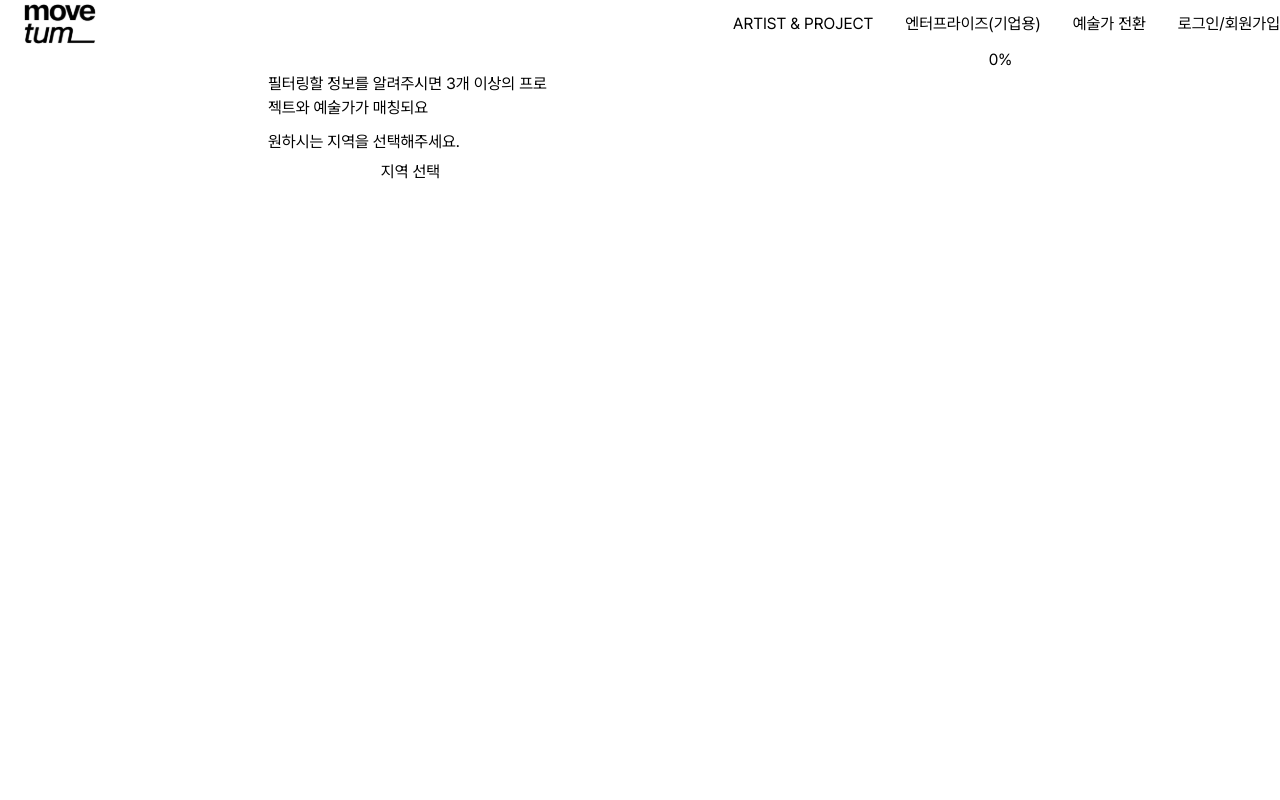
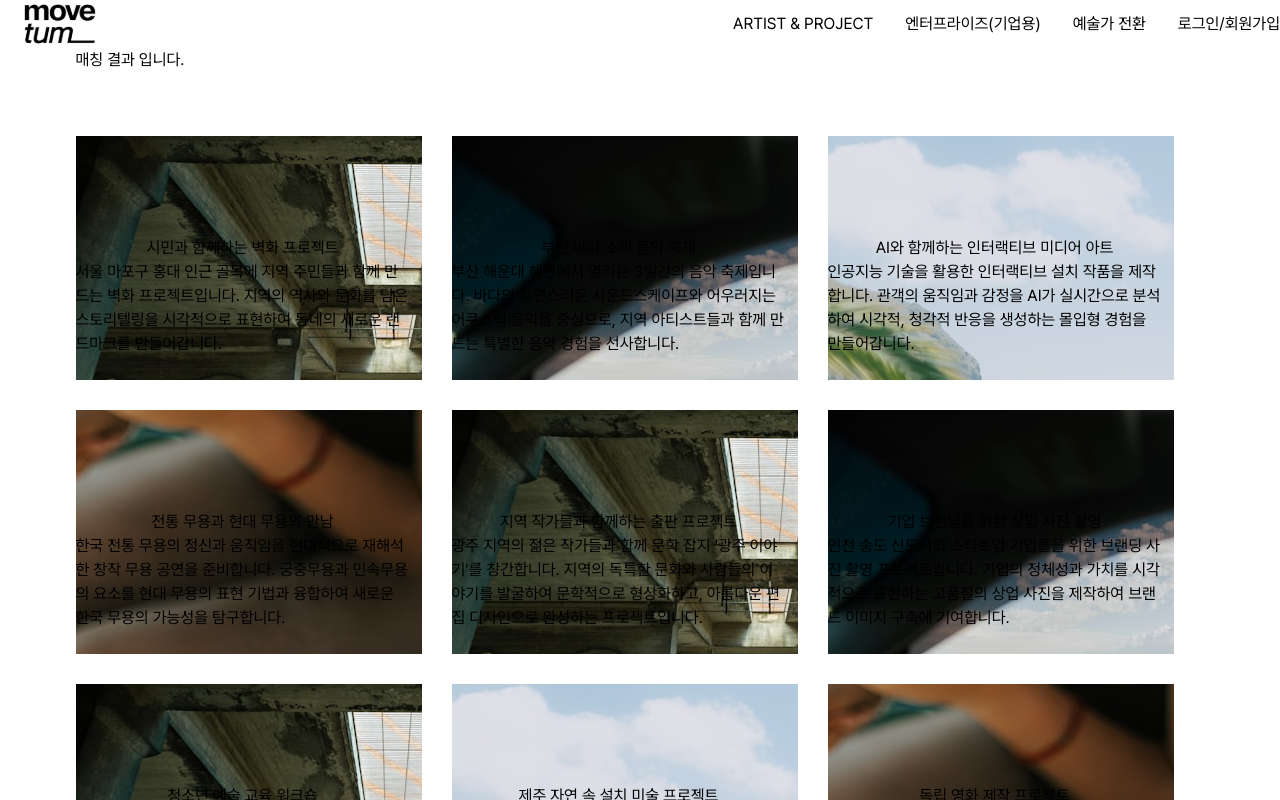
Before and after one commit to blaybus-lightblue/lightblue-fe, a Next.js app: page /matching/project/result in a window 1280 px wide. Shown: the top 800 px of the page. Built offline with nearby package versions, Linux system fonts and the light colour scheme.

Commit message:
project 매칭 결과

```diff
--- a/src/apis/project.queries.ts
+++ b/src/apis/project.queries.ts
@@ -1,4 +1,3 @@
-import { AxiosResponse } from 'axios'
 import {
   GetAllProjectsParams,
   GetProjectsByBudgetRangeParams,
@@ -58,20 +57,20 @@ export const queryOptions = {
   }),
 
   matchProject: (
-    city: GetProjectsByCityParams,
-    type: GetProjectsByTypeParams,
+    city: GetProjectsByCityParams['city'],
+    type: GetProjectsByTypeParams['projectType'],
     budget: GetProjectsByBudgetRangeParams,
     options?: Omit<
       UseQueryOptions<{ result: (ProjectDTO & { score: number })[] }>,
       'queryKey' | 'queryFn'
     >
   ) => ({
-    queryKey: queryKeys.matchProject(city, type, budget),
+    queryKey: queryKeys.matchProject({ city }, { projectType: type }, budget),
     queryFn: async () => {
       const res = await Promise.all([
-        api.getProjectsByCity(city),
+        api.getProjectsByCity({ city }),
         api.getProjectsByBudgetRange(budget),
-        api.getProjectsByType(type),
+        api.getProjectsByType({ projectType: type }),
       ])
 
       const scores = new Array(
@@ -137,8 +136,8 @@ export function useSearchProject(
 }
 
 export function useMatchProject(
-  city: GetProjectsByCityParams,
-  type: GetProjectsByTypeParams,
+  city: GetProjectsByCityParams['city'],
+  type: GetProjectsByTypeParams['projectType'],
   budget: GetProjectsByBudgetRangeParams,
   options?: Omit<
     UseQueryOptions<{ result: (ProjectDTO & { score: number })[] }>,
--- a/src/app/matching/(process)/project/result/page.tsx
+++ b/src/app/matching/(process)/project/result/page.tsx
@@ -1,170 +1,247 @@
 'use client'
-import { useModal } from '@/components/shadcn/modal'
-import { ProgressBar } from '@/components/ProgressBar'
-import { SelectListModal } from '@/components/modal/SelectListModal'
-import {
-  BUDGET_RANGES,
-  CITIES,
-  MATCHING_FINISH_DELAY,
-  PROJECT_DURATION,
-  PROJECT_TYPES,
-} from '@/consts'
-import { ResponseProps } from '@/components/chat/Response'
-import { useCallback, useEffect, useMemo, useState } from 'react'
-import { Flex } from '@/components/flex'
-import { Chat } from '@/components/chat/Chat'
-import { isEqual, isNil } from 'lodash-es'
-import { LoadingMatching } from '@/components/matching/LoadingMatching'
+import { MatchingResultPageTemplate } from '@/components/pageTemplates/MatchingResultPageTemplate'
+
+import { useProjectStore } from '@/providers/ProjectMatchingResultProvider'
+import { isNil } from 'lodash-es'
+import { useState } from 'react'
 
 export default function Page() {
-  const [modal, modalCtx] = useModal()
-  const [currentResponses, setCurrentResponses] = useState<
-    SelectOption['value'][]
-  >([])
-  const [isMatching, setIsMatching] = useState(false)
+  let { result } = useProjectStore(state => state)
+  const [compareList, setCompareList] = useState<number[]>([])
 
-  const responses: ResponseProps[] = useMemo(
-    () => [
-      {
-        text: '필터링할 정보를 알려주시면 3개 이상의 프로젝트와 예술가가 매칭되요',
-      },
-      {
-        text: '원하시는 지역을 선택해주세요.',
-        buttonProps: {
-          onClick: () =>
-            modal
-              .open({
-                component: () => (
-                  <SelectListModal options={CITIES} title='지역 선택' />
-                ),
-              })
-              .then(res => {
-                return {
-                  label:
-                    CITIES.find(item => isEqual(item.value, res.value))
-                      ?.label ?? '',
-                  value: res.value,
-                }
-              }),
-          buttonText: '지역 선택',
-        },
-      },
-      {
-        text: '협업유형을 선택해주세요.',
-        buttonProps: {
-          onClick: () =>
-            modal
-              .open({
-                component: () => (
-                  <SelectListModal
-                    options={PROJECT_TYPES}
-                    title='협업 유형'
-                    className='h-[300px]'
-                  />
-                ),
-              })
-              .then(res => {
-                return {
-                  label:
-                    PROJECT_TYPES.find(item => isEqual(item.value, res.value))
-                      ?.label ?? '',
-                  value: res.value,
-                }
-              }),
-          buttonText: '협업유형 선택하기',
-        },
-      },
-      {
-        text: '예산범위를 선택해주세요.',
-        buttonProps: {
-          onClick: () =>
-            modal
-              .open({
-                component: () => (
-                  <SelectListModal
-                    options={BUDGET_RANGES}
-                    title='예산 범위'
-                    className='h-[230px]'
-                  />
-                ),
-              })
-              .then(res => {
-                return {
-                  label:
-                    BUDGET_RANGES.find(item => isEqual(item.value, res.value))
-                      ?.label ?? '',
-                  value: res.value,
-                }
-              }),
-          buttonText: '예산범위 선택하기',
-        },
-      },
-      {
-        text: '프로젝트 기간을 선택해주세요.',
-        buttonProps: {
-          onClick: () =>
-            modal
-              .open({
-                component: () => (
-                  <SelectListModal
-                    options={PROJECT_DURATION}
-                    title='프로젝트 기간'
-                    className='h-[192px]'
-                  />
-                ),
-              })
-              .then(res => {
-                return {
-                  label:
-                    PROJECT_DURATION.find(item =>
-                      isEqual(item.value, res.value)
-                    )?.label ?? '',
-                  value: res.value,
-                }
-              }),
-          buttonText: '프로젝트 기간 선택하기',
-        },
-      },
-      {
-        text: '지금부터 프로젝트 매칭을 시작하겠습니다.',
-      },
-    ],
-    []
-  )
+  result = [
+    {
+      id: 1,
+      creatorId: 1001,
+      creatorName: '김서연',
+      title: '시민과 함께하는 벽화 프로젝트',
+      projectType: 'COMMUNITY', // 지역사회 참여형 프로젝트
+      requirements:
+        '미술 경험이 있으신 분, 주말 참여 가능하신 분을 찾습니다. 지역사회에 대한 관심과 열정이 중요합니다.',
+      primaryArtField: 'VISUAL_ARTS', // 주 분야: 시각예술
+      secondaryArtField: 'DESIGN', // 부 분야: 디자인 (벽화 설계)
+      recruitmentCount: 8,
+      startDate: '2025-09-15', // ISO 날짜 형식
+      activityCity: 'SEOUL',
+      expectedBudget: 5000000, // 500만원 - 재료비 및 참여자 활동비
+      description:
+        '서울 마포구 홍대 인근 골목에 지역 주민들과 함께 만드는 벽화 프로젝트입니다. 지역의 역사와 문화를 담은 스토리텔링을 시각적으로 표현하여 동네의 새로운 랜드마크를 만들어갑니다.',
+      referenceUrl: '/1.jpg',
+      status: 'RECRUITING', // 현재 참여자 모집 중
+      createdAt: '2025-08-20T10:30:00Z', // ISO 8601 날짜-시간 형식
+      updatedAt: '2025-08-23T14:15:00Z',
+    },
 
-  const percentage = Math.round(
-    (currentResponses.length /
-      responses.filter(item => !isNil(item.buttonProps)).length) *
-      100
-  )
+    {
+      id: 2,
+      creatorId: 1002,
+      creatorName: '박민준',
+      title: '부산 바다 소리 음악 축제',
+      projectType: 'FESTIVAL', // 축제/페스티벌 형태
+      requirements:
+        '악기 연주 가능자, 보컬리스트, 음향 기술자를 찾습니다. 야외 공연 경험 우대합니다.',
+      primaryArtField: 'MUSIC', // 주 분야: 음악
+      secondaryArtField: 'PERFORMANCE_ART', // 부 분야: 퍼포먼스 (무대 연출)
+      recruitmentCount: 15,
+      startDate: '2025-10-10',
+      activityCity: 'BUSAN',
+      expectedBudget: 12000000, // 1200만원 - 대규모 축제 예산
+      description:
+        '부산 해운대 해변에서 열리는 3일간의 음악 축제입니다. 바다의 자연스러운 사운드스케이프와 어우러지는 어쿠스틱 음악을 중심으로, 지역 아티스트들과 함께 만드는 특별한 음악 경험을 선사합니다.',
+      referenceUrl: '/2.jpg',
+      status: 'RECRUITING',
+      createdAt: '2025-08-18T09:00:00Z',
+      updatedAt: '2025-08-24T16:20:00Z',
+    },
 
-  const onProcess = useCallback((responses: SelectOption[]) => {
-    setCurrentResponses(responses.map(item => item.value))
-  }, [])
+    {
+      id: 3,
+      creatorId: 1003,
+      creatorName: '이지은',
+      title: 'AI와 함께하는 인터랙티브 미디어 아트',
+      projectType: 'DIGITAL', // 디지털 아트 프로젝트
+      requirements:
+        '프로그래밍 경험(Python, JavaScript), 미디어 아트에 대한 이해, 새로운 기술에 대한 호기심을 가진 분을 찾습니다.',
+      primaryArtField: 'DIGITAL_ART', // 주 분야: 디지털 아트
+      secondaryArtField: 'MULTIMEDIA', // 부 분야: 멀티미디어
+      recruitmentCount: 5, // 소규모 전문가 그룹
+      startDate: '2025-09-01',
+      activityCity: 'ONLINE', // 온라인 협업 프로젝트
+      expectedBudget: 8000000, // 800만원 - 기술 장비 및 소프트웨어 비용
+      description:
+        '인공지능 기술을 활용한 인터랙티브 설치 작품을 제작합니다. 관객의 움직임과 감정을 AI가 실시간으로 분석하여 시각적, 청각적 반응을 생성하는 몰입형 경험을 만들어갑니다.',
+      referenceUrl: '/3.jpg',
+      status: 'IN_PROGRESS', // 이미 진행 중인 프로젝트
+      createdAt: '2025-07-15T11:45:00Z',
+      updatedAt: '2025-08-24T13:30:00Z',
+    },
 
-  useEffect(() => {
-    if (
-      currentResponses.length ===
-      responses.filter(item => !isNil(item.buttonProps)).length
-    ) {
-      setTimeout(() => {
-        setIsMatching(true)
-      }, MATCHING_FINISH_DELAY)
-    }
-  }, [currentResponses, responses])
+    {
+      id: 4,
+      creatorId: 1004,
+      creatorName: '최현우',
+      title: '전통 무용과 현대 무용의 만남',
+      projectType: 'PERFORMANCE', // 공연 프로젝트
+      requirements:
+        '전통무용 또는 현대무용 경험자, 무대 경험 3년 이상, 창작에 대한 열정이 있는 무용수를 찾습니다.',
+      primaryArtField: 'DANCE', // 주 분야: 무용
+      secondaryArtField: 'TRADITIONAL_ARTS', // 부 분야: 전통예술
+      recruitmentCount: 12,
+      startDate: '2025-11-20',
+      activityCity: 'DAEGU',
+      expectedBudget: 6500000, // 650만원 - 의상, 무대, 연습실 비용
+      description:
+        '한국 전통 무용의 정신과 움직임을 현대적으로 재해석한 창작 무용 공연을 준비합니다. 궁중무용과 민속무용의 요소를 현대 무용의 표현 기법과 융합하여 새로운 한국 무용의 가능성을 탐구합니다.',
+      referenceUrl: '/4.jpg',
+      status: 'RECRUITING',
+      createdAt: '2025-08-22T08:20:00Z',
+      updatedAt: '2025-08-24T10:15:00Z',
+    },
 
+    {
+      id: 5,
+      creatorId: 1005,
+      creatorName: '정수아',
+      title: '지역 작가들과 함께하는 출판 프로젝트',
+      projectType: 'COLLABORATION', // 협업 프로젝트
+      requirements:
+        '글쓰기 경험, 편집 또는 디자인 능력, 지역 문화에 대한 관심을 가진 분들을 모집합니다.',
+      primaryArtField: 'LITERATURE', // 주 분야: 문학
+      secondaryArtField: 'DESIGN', // 부 분야: 디자인 (출판 디자인)
+      recruitmentCount: 6,
+      startDate: '2025-09-30',
+      activityCity: 'GWANGJU',
+      expectedBudget: 3000000, // 300만원 - 인쇄비 및 제작비
+      description:
+        "광주 지역의 젊은 작가들과 함께 문학 잡지 '광주 이야기'를 창간합니다. 지역의 독특한 문화와 사람들의 이야기를 발굴하여 문학적으로 형상화하고, 아름다운 편집 디자인으로 완성하는 프로젝트입니다.",
+      referenceUrl: '/1.jpg', // 아직 참조 URL이 없는 경우의 예시
+      status: 'RECRUITING',
+      createdAt: '2025-08-19T14:30:00Z',
+      updatedAt: '2025-08-24T09:45:00Z',
+    },
+
+    {
+      id: 6,
+      creatorId: 1006,
+      creatorName: '강예진',
+      title: '기업 브랜딩을 위한 상업 사진 촬영',
+      projectType: 'COMMERCIAL', // 상업적 프로젝트
+      requirements:
+        '상업 사진 촬영 경험, 브랜드 이해도, 포토샵/라이트룸 능숙자를 찾습니다. 포트폴리오 필수 제출입니다.',
+      primaryArtField: 'PHOTOGRAPHY', // 주 분야: 사진
+      secondaryArtField: 'DESIGN', // 부 분야: 디자인 (브랜딩)
+      recruitmentCount: 3, // 전문가 소규모 팀
+      startDate: '2025-09-05',
+      activityCity: 'INCHEON',
+      expectedBudget: 15000000, // 1500만원 - 높은 상업적 예산
+      description:
+        '인천 송도 신도시의 스타트업 기업들을 위한 브랜딩 사진 촬영 프로젝트입니다. 기업의 정체성과 가치를 시각적으로 표현하는 고품질의 상업 사진을 제작하여 브랜드 이미지 구축에 기여합니다.',
+      referenceUrl: '/2.jpg',
+      status: 'COMPLETED', // 이미 완료된 프로젝트 예시
+      createdAt: '2025-07-10T16:00:00Z',
+      updatedAt: '2025-08-15T18:30:00Z',
+    },
+
+    {
+      id: 7,
+      creatorId: 1007,
+      creatorName: '윤서현',
+      title: '청소년 예술 교육 워크숍',
+      projectType: 'EDUCATIONAL', // 교육 프로젝트
+      requirements:
+        '아동/청소년 교육 경험, 예술 전공자 우대, 인내심과 소통 능력을 갖춘 분을 찾습니다.',
+      primaryArtField: 'CRAFT', // 주 분야: 공예
+      secondaryArtField: 'VISUAL_ARTS', // 부 분야: 시각예술
+      recruitmentCount: 10,
+      startDate: '2025-10-01',
+      activityCity: 'DAEJEON',
+      expectedBudget: 4000000, // 400만원 - 교육용 재료비 및 강사료
+      description:
+        '대전 지역 중고등학생들을 대상으로 한 6주간의 예술 교육 워크숍입니다. 도자기, 목공예, 섬유 공예 등 다양한 전통 공예 기법을 현대적으로 재해석하여 청소년들의 창의성을 기르는 프로그램입니다.',
+      referenceUrl: '/1.jpg',
+      status: 'RECRUITING',
+      createdAt: '2025-08-21T12:00:00Z',
+      updatedAt: '2025-08-24T15:20:00Z',
+    },
+
+    {
+      id: 8,
+      creatorId: 1008,
+      creatorName: '홍길동',
+      title: '제주 자연 속 설치 미술 프로젝트',
+      projectType: 'INSTALLATION', // 설치미술 프로젝트
+      requirements:
+        '야외 작업 가능자, 자연 친화적 재료 사용 경험, 환경 예술에 대한 이해가 있는 분을 찾습니다.',
+      primaryArtField: 'VISUAL_ARTS', // 주 분야: 시각예술
+      secondaryArtField: 'ARCHITECTURE', // 부 분야: 건축 (공간 설계)
+      recruitmentCount: 7,
+      startDate: '2025-11-01',
+      activityCity: 'JEJU',
+      expectedBudget: 10000000, // 1000만원 - 재료비, 운송비, 설치비
+      description:
+        '제주의 아름다운 자연 환경 속에서 자연과 조화를 이루는 대형 설치 작품을 제작합니다. 지속가능한 재료만을 사용하여 환경을 해치지 않으면서도 강력한 메시지를 전달하는 작품을 목표로 합니다.',
+      referenceUrl: '/3.jpg',
+      status: 'PAUSED', // 일시 중단된 프로젝트 예시
+      createdAt: '2025-08-01T10:15:00Z',
+      updatedAt: '2025-08-20T11:30:00Z',
+    },
+
+    {
+      id: 9,
+      creatorId: 1009,
+      creatorName: '김태영',
+      title: '독립 영화 제작 프로젝트',
+      projectType: 'COLLABORATION', // 영화 프로젝트로 추정 (타입에 없지만 내용상 COLLABORATION으로 분류)
+      requirements:
+        '영화 제작 경험, 촬영/편집/사운드 중 한 분야 전문성, 장기 프로젝트 참여 가능자를 찾습니다.',
+      primaryArtField: 'FILM', // 주 분야: 영화
+      secondaryArtField: 'MULTIMEDIA', // 부 분야: 멀티미디어
+      recruitmentCount: 20, // 영화 제작팀의 다양한 역할
+      startDate: '2025-10-15',
+      activityCity: 'GYEONGGI',
+      expectedBudget: 25000000, // 2500만원 - 독립영화치고는 큰 예산
+      description:
+        '경기도의 소도시를 배경으로 한 독립 영화를 제작합니다. 청춘의 꿈과 현실, 그리고 지역사회의 변화를 다룬 따뜻하면서도 현실적인 이야기를 통해 관객들에게 진솔한 감동을 전하는 것이 목표입니다.',
+      referenceUrl: '/4.jpg',
+      status: 'RECRUITING',
+      createdAt: '2025-08-23T13:45:00Z',
+      updatedAt: '2025-08-24T17:10:00Z',
+    },
+
+    {
+      id: 10,
+      creatorId: 1010,
+      creatorName: '이소민',
+      title: '패션 디자이너 데뷔 컬렉션',
+      projectType: 'EXHIBITION', // 전시 형태의 패션쇼
+      requirements:
+        '패션 디자인 학도, 패턴 제작자, 모델, 헤어/메이크업 아티스트를 찾습니다. 패션에 대한 열정이 가장 중요합니다.',
+      primaryArtField: 'FASHION', // 주 분야: 패션
+      secondaryArtField: 'DESIGN', // 부 분야: 디자인
+      recruitmentCount: 25, // 패션쇼 제작진
+      startDate: '2025-12-01',
+      activityCity: 'SEOUL',
+      expectedBudget: 18000000, // 1800만원 - 원단, 제작, 쇼 진행비
+      description:
+        "신진 패션 디자이너의 데뷔 컬렉션을 위한 종합 프로젝트입니다. '도시 속의 자연'이라는 테마로 지속가능한 패션을 추구하며, 친환경 소재와 제로 웨이스트 디자인을 통해 새로운 패션의 방향을 제시합니다.",
+      referenceUrl: '/1.jpg',
+      status: 'CANCELLED', // 취소된 프로젝트 예시
+      createdAt: '2025-07-20T09:30:00Z',
+      updatedAt: '2025-08-10T14:45:00Z',
+    },
+  ]
   return (
-    <>
-      <Flex gap={24} className='w-full' align='center'>
-        <ProgressBar value={percentage} className='h-[22px]' />
-        <p className='body1'>{percentage}%</p>
-      </Flex>
-      {isMatching ? (
-        <LoadingMatching />
-      ) : (
-        <Chat responses={responses} onProcess={onProcess} />
-      )}
-      {modalCtx}
-    </>
+    <MatchingResultPageTemplate>
+      <MatchingResultPageTemplate.ImageDisplayer
+        data={result.map(item => {
+          return {
+            image: item.referenceUrl ?? '',
+            title: item.title ?? '',
+            description: item.description ?? '',
+            hideCompare: true,
+          }
+        })}
+      />
+    </MatchingResultPageTemplate>
   )
 }
--- a/src/components/matching/MatchingResultCard.tsx
+++ b/src/components/matching/MatchingResultCard.tsx
@@ -45,7 +45,7 @@ export const MatchingResultCard = ({
       <Flex
         align='center'
         vertical
-        className='absolute bottom-[24px] w-full translate-x-[-8px]'>
+        className='absolute bottom-[24px] w-[calc(100%-12px)] translate-x-[-8px]'>
         <h2 className='text-white'>{title}</h2>
         <p className='caption-m text-white'>{description}</p>
       </Flex>
```
